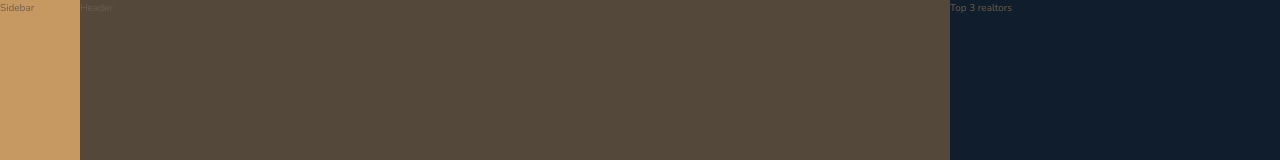
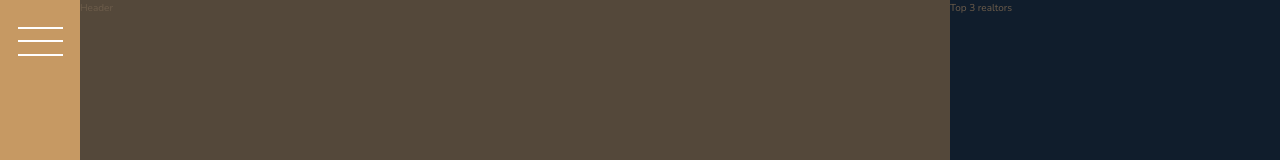
Before and after one commit to Arsenowy/nexter, a website: page index.html in a window 1280 px wide. Shown: the top 160 px of the page. Drawn offline with nearby package versions, Linux system fonts and the light colour scheme.

Commit message:
add sidebar

```diff
--- a/index.html
+++ b/index.html
@@ -15,7 +15,9 @@
     <title>nexter &mdash; your home, your freedom</title>
   </head>
   <body class="container">
-    <div class="sidebar">Sidebar</div>
+    <div class="sidebar">
+      <button class="nav-btn"></button>
+    </div>
 
     <header class="header">Header</header>
 
--- a/sass/_sidebar.scss
+++ b/sass/_sidebar.scss
@@ -3,4 +3,33 @@
 
   grid-column: sidebar-start / sidebar-end;
   grid-row: 1 / -1;
+
+  display: flex;
+  justify-content: center;
 }
+
+.nav-btn {
+  border: none;
+  border-radius: 0;
+  background-color: #fff;
+  height: 2px;
+  width: 4.5rem;
+  margin-top: 4rem;
+
+  &::before,
+  &::after {
+    background-color: #fff;
+    height: 2px;
+    width: 4.5rem;
+    content: '';
+    display: block;
+  }
+
+  &::before {
+    transform: translateY(1.4rem);
+  }
+
+  &::after {
+    transform: translateY(-1.5rem);
+  }
+}
```
Also changed, not shown: css/style.css.
